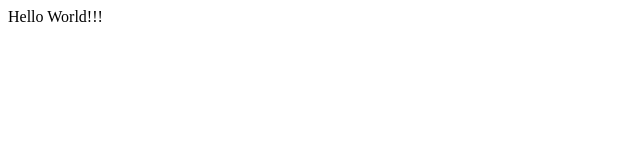
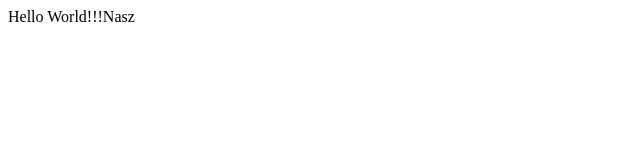
Before and after one commit to pogmac/GitTotorial, a plain HTML site: page index.html in a window 1280 px wide. Shown: the full height of the page, 0-640 px from the left. Drawn offline with Linux system fonts and the light colour scheme.

Commit message:
Add text 'nasz'

```diff
--- a/index.html
+++ b/index.html
@@ -7,6 +7,6 @@
     <title>Git Tutorial</title>
 </head>
 <body>
-    Hello World!!!
+    Hello World!!!Nasz
 </body>
 </html>
```
